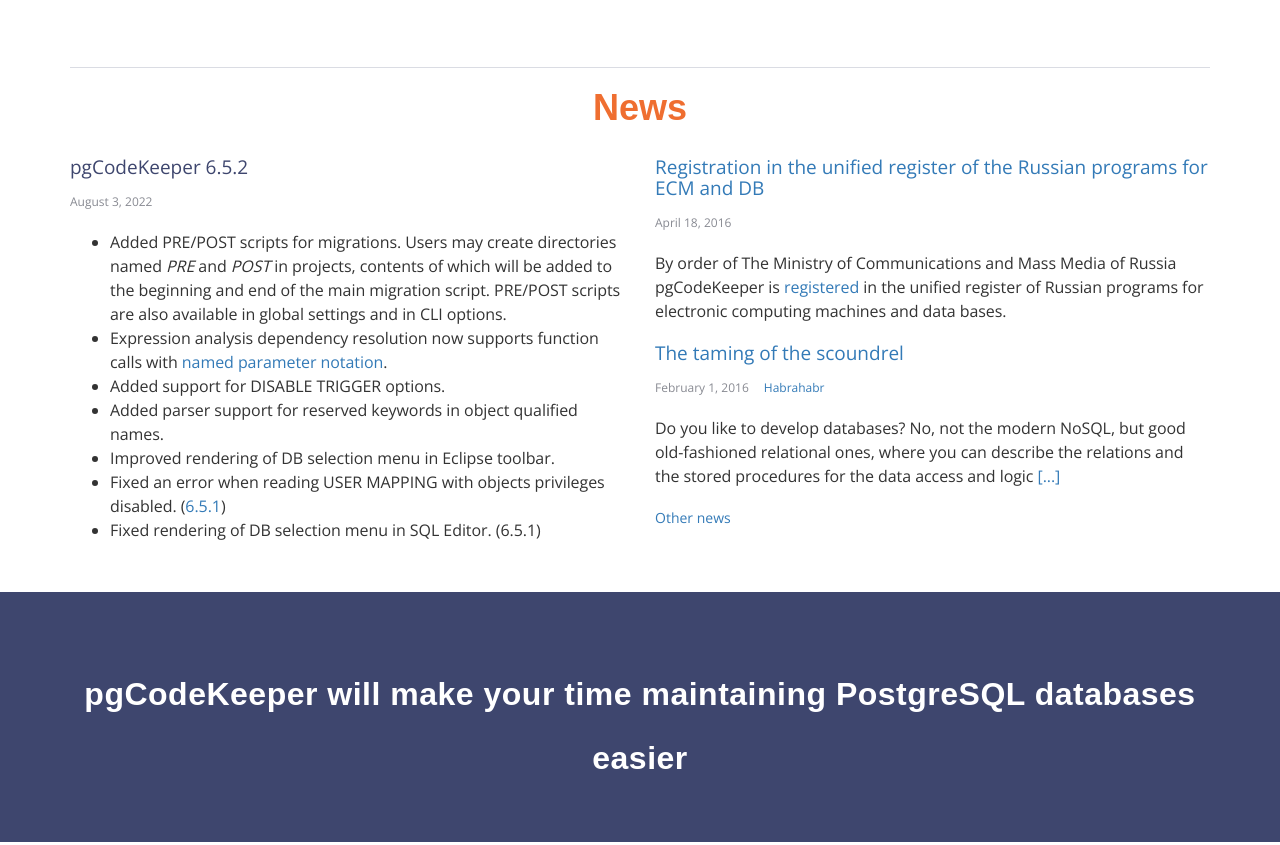
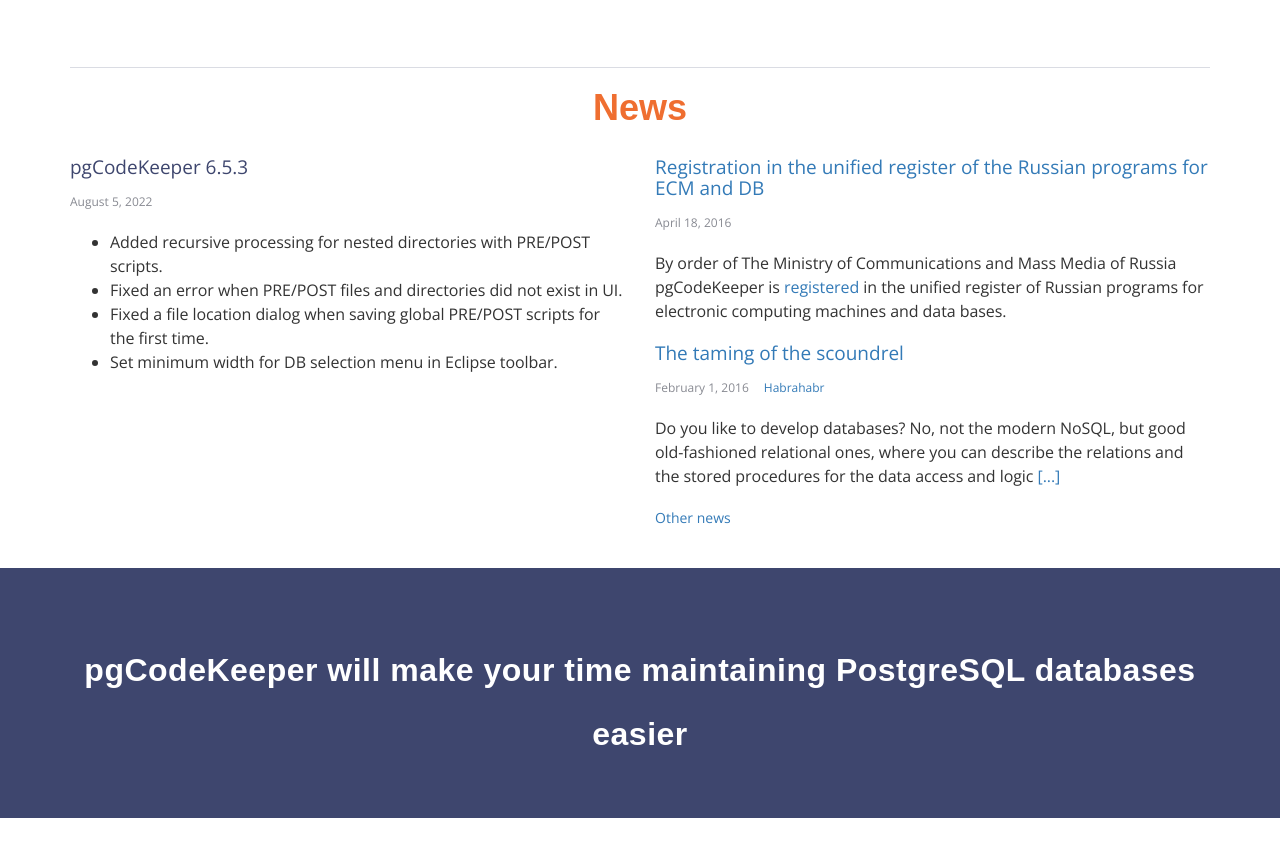
Before and after one commit to pgcodekeeper/pgcodekeeper.github.io, a website: page _src/app/index.html in a window 1280 px wide. Shown: the part 2798-3643 px from the top of the page. Drawn offline with nearby package versions, Linux system fonts and the light colour scheme; files that its build step writes are made by us from their sources; a web font is replaced by a local one.

Commit message:
announcement for 6.5.3

```diff
--- a/_src/app/index.html
+++ b/_src/app/index.html
@@ -176,16 +176,13 @@
       <div class="row">
 
         <div class="col-sm-6 col-lg-6">
-          <h4 class="anchor" name="pgCodeKeeper-6.5.2" id="pgCodeKeeper-6.5.2">pgCodeKeeper 6.5.2</h4>
-          <p class="date">August 3, 2022</p>
+          <h4 class="anchor" name="pgCodeKeeper-6.5.3" id="pgCodeKeeper-6.5.3">pgCodeKeeper 6.5.3</h4>
+          <p class="date">August 5, 2022</p>
           <ul class="short-article">
-            <li>Added PRE/POST scripts for migrations. Users may create directories named <i>PRE</i> and <i>POST</i> in projects, contents of which will be added to the beginning and end of the main migration script. PRE/POST scripts are also available in global settings and in CLI options.</li>
-            <li>Expression analysis dependency resolution now supports function calls with <a href='https://www.postgresql.org/docs/11/sql-syntax-calling-funcs.html#SQL-SYNTAX-CALLING-FUNCS-NAMED'>named parameter notation</a>.</li>
-            <li>Added support for DISABLE TRIGGER options.</li>
-            <li>Added parser support for reserved keywords in object qualified names.</li>
-            <li>Improved rendering of DB selection menu in Eclipse toolbar.</li>
-            <li>Fixed an error when reading USER MAPPING with objects privileges disabled. (<a href='https://github.com/pgcodekeeper/pgcodekeeper/releases/tag/v6.5.1'>6.5.1</a>)</li>
-            <li>Fixed rendering of DB selection menu in SQL Editor. (6.5.1)</li>
+            <li>Added recursive processing for nested directories with PRE/POST scripts.</li>
+            <li>Fixed an error when PRE/POST files and directories did not exist in UI.</li>
+            <li>Fixed a file location dialog when saving global PRE/POST scripts for the first time.</li>
+            <li>Set minimum width for DB selection menu in Eclipse toolbar.</li>
           </ul>
         </div>
 
```
Also changed, not shown: _src/app/news.html (+9 -0 lines), index.html (+6 -9 lines), news.html (+9 -0 lines).
